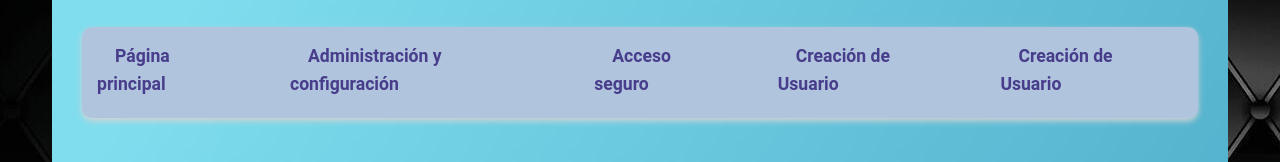
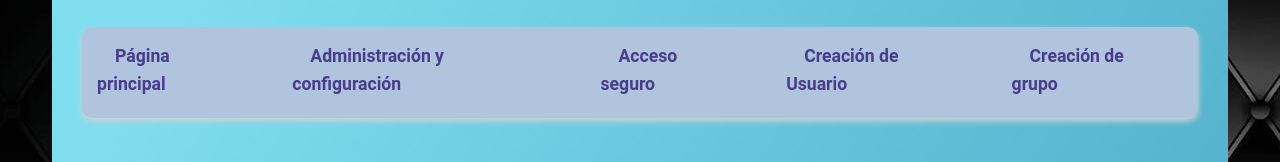
Before and after one commit to Alejandromartnn/Alejandromartnn.github.io, a plain HTML site: page configyseguridad.html in a window 1280 px wide. Shown: the part 159-321 px from the top of the page. Drawn offline with Linux system fonts and the light colour scheme.

Commit message:
Update configyseguridad.html

```diff
--- a/configyseguridad.html
+++ b/configyseguridad.html
@@ -18,8 +18,8 @@
         <li><a href="index.html">Página principal</a></li>
         <li><a href="#admin-config">Administración y configuración</a></li>
         <li><a href="#acceso-seguro">Acceso seguro</a></li>
-        <li><a href="#usuario">Creación de Usuario</a></li>
-        <li><a href="#usuarios">Creación de Usuario</a></li>
+        <li><a href="#crear-usuario">Creación de Usuario</a></li>
+        <li><a href="#crear-grupo">Creación de grupo</a></li>
       </ul>
     </nav>
     <main>
```
